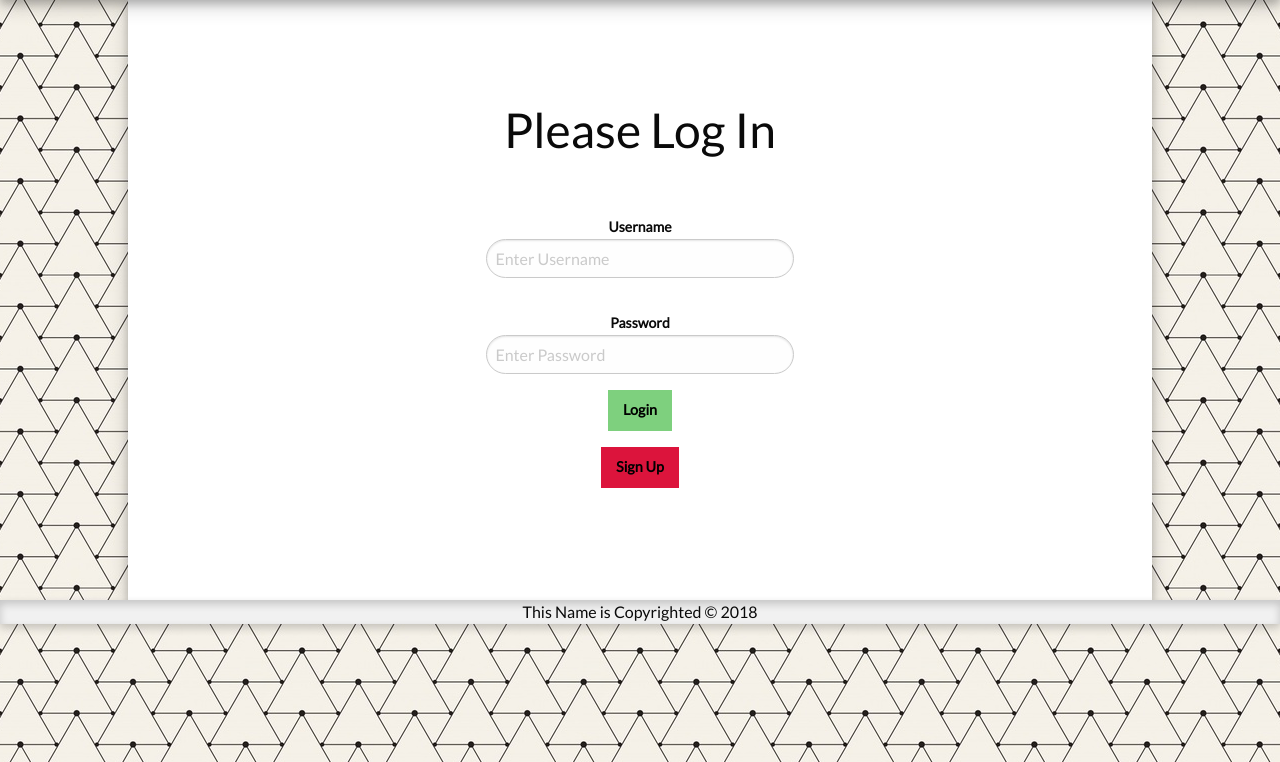
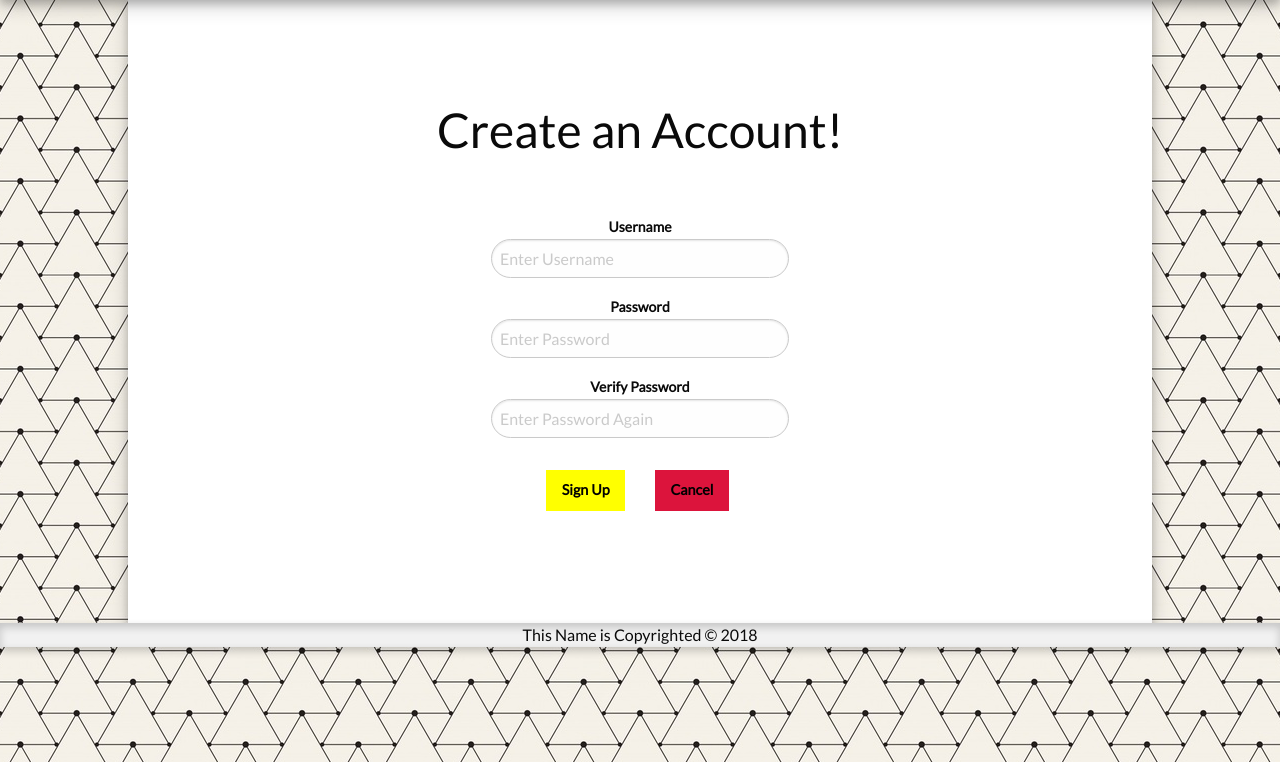
Before and after one commit to kkhan01/This_Name_is_Copyrighted-Brain_Battles, a Flask app: page /create in a window 1280 px wide. Shown: the part 38-800 px from the top of the page. Run offline with Flask 2, Linux system fonts and the light colour scheme; parts of the project's set-up code (start-up, migrations or seed data) failed here and were passed over; some libraries are stand-ins or nearby versions.

Commit message:
create CSS

```diff
--- a/devlog.txt
+++ b/devlog.txt
@@ -163,3 +163,6 @@ added wordsearch table generation
 
 -e marchiniM -- 2018-01-17 11:23:13
 Wrote get_team_stats() to return the highscores of each game within a team
+
+elsharawyM -- 2018-01-17 14:37:06
+create.html CSS work
--- a/static/css/login_custom.css
+++ b/static/css/login_custom.css
@@ -21,7 +21,7 @@ div#the-navbar.top-bar.navbar {
 input[type="text"]{
     width: 30%;
     margin: auto;
-    margin-bottom: 2rem;
+    margin-bottom: 1rem;
     border-radius: 30px;
 }
 
@@ -30,6 +30,10 @@ input[type="password"]{
     margin: auto;
     margin-bottom: 1rem;
     border-radius: 30px;
+}
+
+#verify{
+    margin-bottom: 2rem;
 }
 
 #signup{
@@ -43,3 +47,11 @@ input[type="password"]{
 h1{
     margin-bottom: 50px;
 }
+
+#alignthisright{
+    text-align: right;
+}
+
+#alignthisleft{
+    text-align: left;
+}
--- a/templates/create.html
+++ b/templates/create.html
@@ -8,21 +8,36 @@ Sign Up!
 Sign Up Form
 {% endblock %}
 
-{% block content %}
+{% block c_content %}
+<h1>Create an Account!</h1>
 <div class="container">
+  <div class="grid-container">
+    <div class="grid-x grid-padding-x">
+      <div class="medium-12 cell">
 	<form method="POST" action="/creation">
 	  <label><b>Username</b></label>
 	  <input type="text" placeholder="Enter Username" name="uname" required>
+      </div>
 
+      <div class="medium-12 cell">
 	<label><b>Password</b></label>
 	<input type="password" placeholder="Enter Password" name="upass" required>
+      </div>
 
+      <div class="medium-12 cell">
 	<label><b>Verify Password</b></label>
-    <input type="password" placeholder="Enter Password Again" name="upass2" required>
-    <button type="submit">Sign Up</button>
+	<input type="password" placeholder="Enter Password Again" name="upass2" id="verify"required>
+      </div>
+      <div class="medium-6 cell" id="alignthisright">
+        <button class="button" type="submit" id="submit">Sign Up</button>
+      </div>
   </form>
+      <div class="medium-6 cell" id="alignthisleft">
 	<form method="POST" action="/login">
-    <button type="submit" class="rbutton">Cancel</button>
+	  <button class="button" type="submit" id="signup">Cancel</button>
 	</form>
       </div>
+    </div>
+  </div>
+</div>
 {% endblock %}
```
Lines whose indentation alone changed are shown as unchanged.
